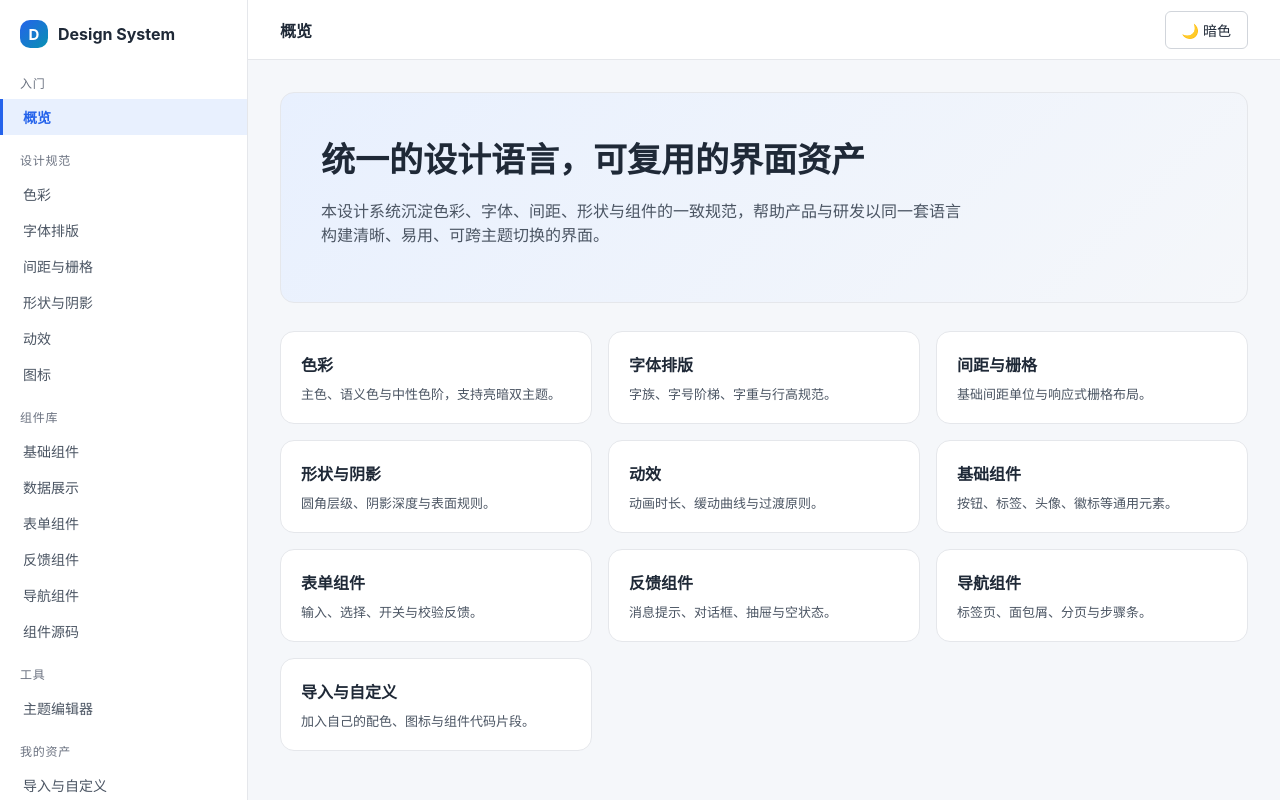
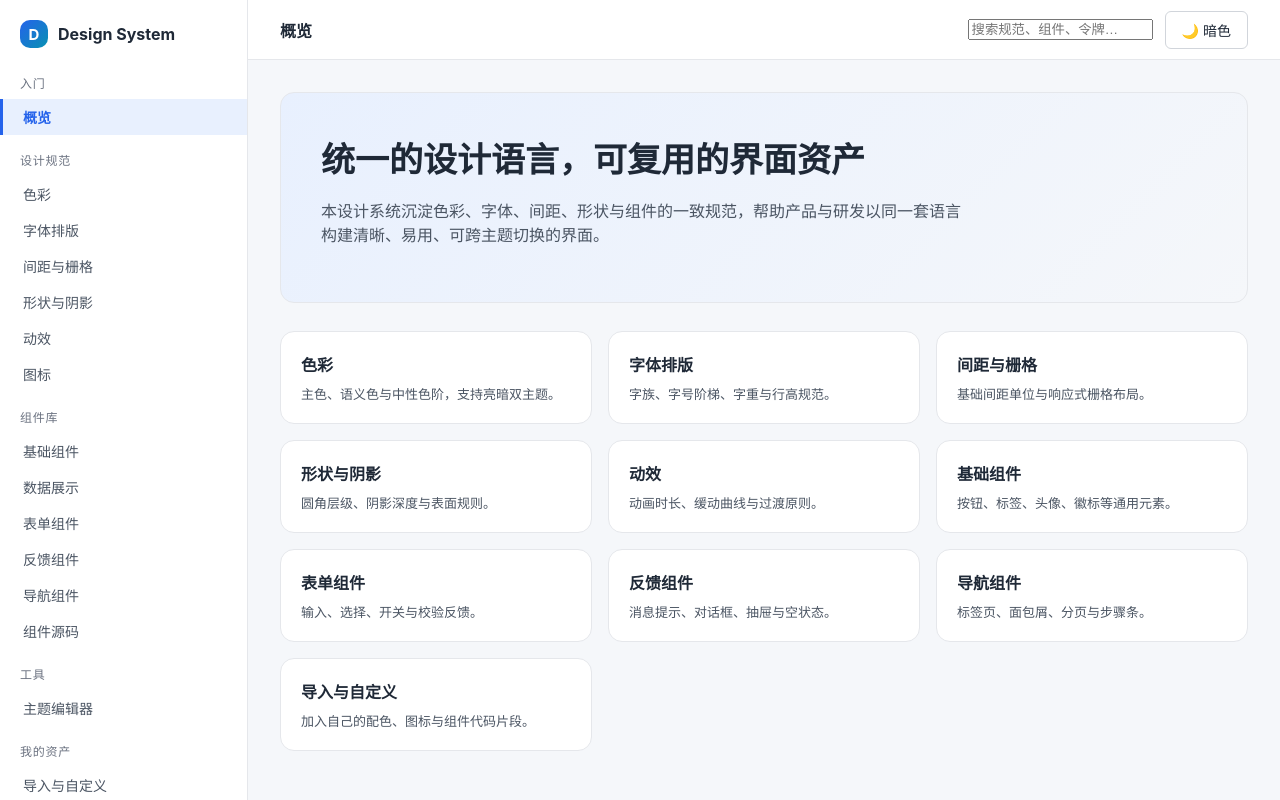
Before and after one commit to wrs666-sw/design-system-site, a React (Vite) app: page / in a window 1280 px wide. Built offline with nearby package versions, Linux system fonts and the light colour scheme.

Commit message:
feat: 顶栏接入全站搜索

```diff
--- a/src/App.jsx
+++ b/src/App.jsx
@@ -16,6 +16,7 @@ import Navigation from './sections/Navigation.jsx'
 import Assets from './sections/Assets.jsx'
 import Snippets from './sections/Snippets.jsx'
 import ThemeEditor from './sections/ThemeEditor.jsx'
+import SearchBox from './components/SearchBox.jsx'
 
 const VIEWS = {
   home: Home,
@@ -67,6 +68,7 @@ export default function App() {
         <header className="topbar">
           <div className="topbar-title">{TITLES[active]}</div>
           <div className="topbar-actions">
+            <SearchBox onNavigate={setActive} />
             <button className="btn btn-secondary" onClick={toggle}>
               {theme === 'dark' ? '☀️ 亮色' : '🌙 暗色'}
             </button>
```
